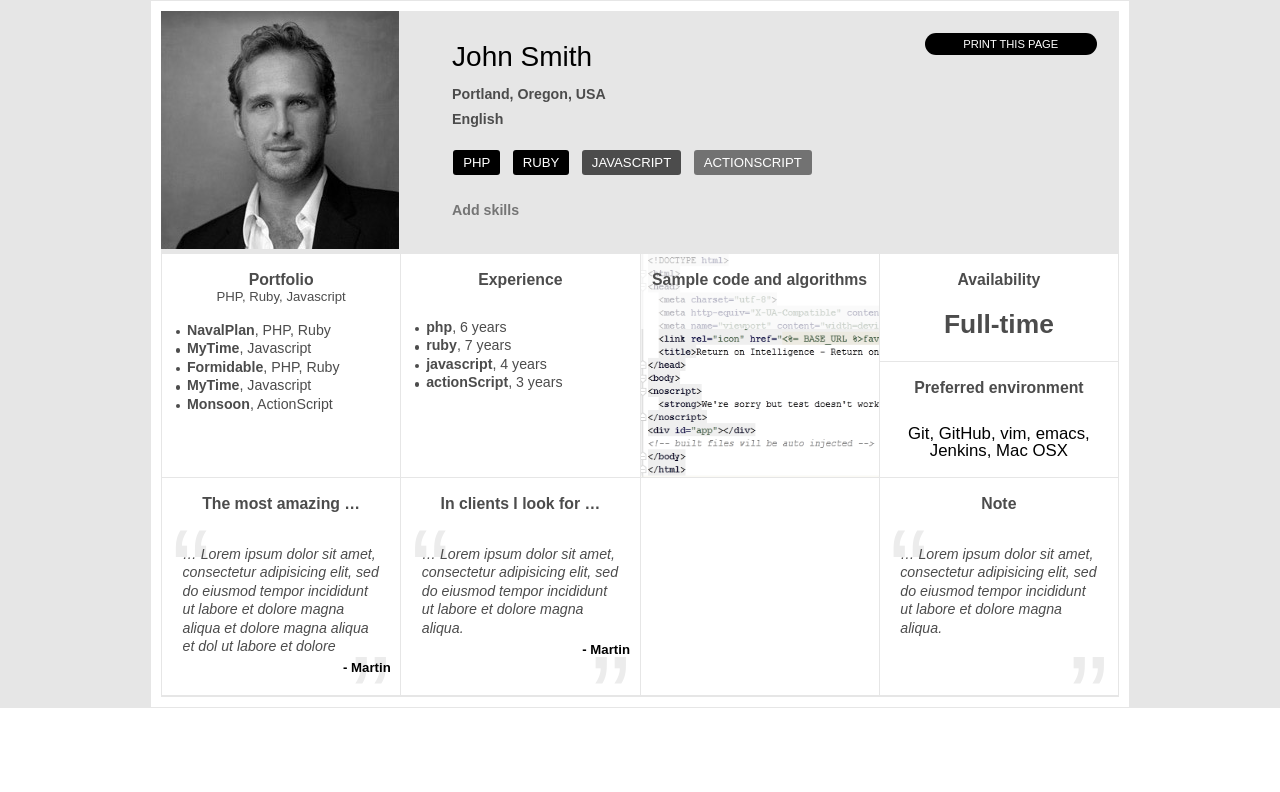
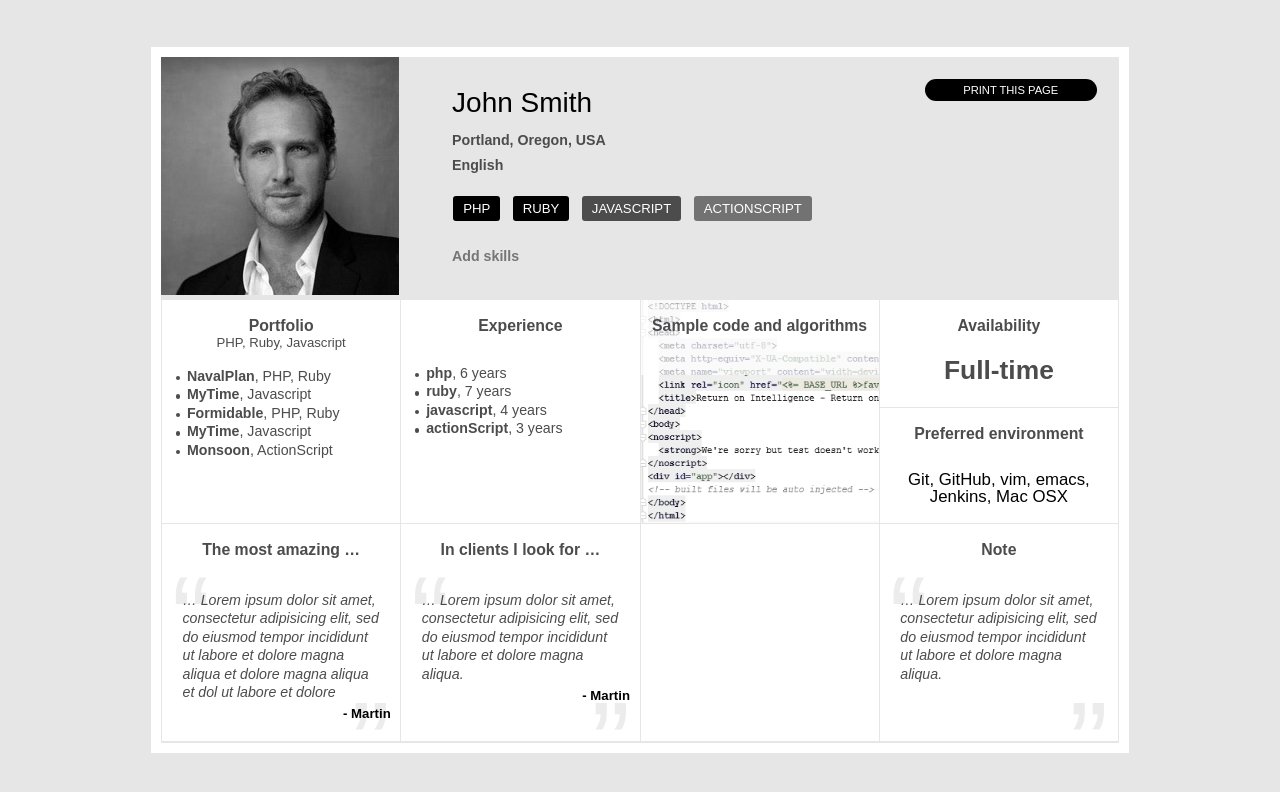
Before and after one commit to 0948466/task-profile, a Vue app: page / in a window 1280 px wide. Shown: the top 792 px of the page. Built offline with nearby package versions, Linux system fonts and the light colour scheme.

Commit message:
доб-е полифилла

```diff
--- a/src/App.vue
+++ b/src/App.vue
@@ -6,9 +6,13 @@
 
 <script>
   import Profile from "@/components/Profile";
+  import polyfillClosest from '@/js/polyfill'
 
   export default {
     name: 'app',
+    beforeMount() {
+      polyfillClosest((Element.prototype))
+    },
     components: {
       Profile
     }
@@ -19,12 +23,16 @@
     @import "scss/mixins.scss";
 
     #app {
+        display: flex;
+        align-items: center;
         font-family: Arial, "Helvetica Neue", Helvetica, sans-serif;
         -webkit-font-smoothing: antialiased;
         -moz-osx-font-smoothing: grayscale;
         text-align: center;
         background-color: $color1;
         @include responsiveFont(18px, 15px);
+        min-width: 320px;
+        min-height: 100vh;
     }
 
     .profile {
@@ -35,3 +43,9 @@
         box-sizing: border-box;
     }
 </style>
+
+<style>
+    input::-ms-clear {
+        display: none;
+    }
+</style>
```
Lines whose indentation alone changed are shown as unchanged.
